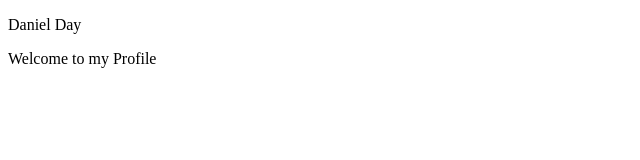
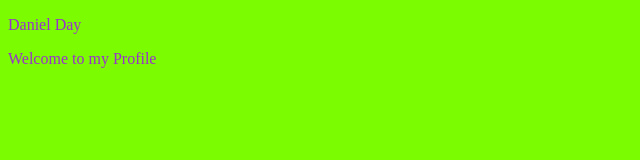
Before and after one commit to DDayGitHub/DDayAssignmentOne, a plain HTML site: page index.html in a window 1280 px wide. Shown: the whole page, without its empty margins (0-640 px from the left). Drawn offline with Linux system fonts and the light colour scheme.

Commit message:
Update index.html

```diff
--- a/index.html
+++ b/index.html
@@ -1,11 +1,21 @@
 <!DOCTYPE html>
-<html>
+<html lang="en-US">
+
   <head>
     <meta charset="utf-8">
     <title>Profile of Daniel Day</title>
   </head>
+
   <body>
     <p>Daniel Day</p>
     <p>Welcome to my Profile</p>
   </body>
+
+  <style>
+    body{
+      background-color:LawnGreen;
+      color:#9932CC;
+    }
+  </style>
+
 </html>
```
